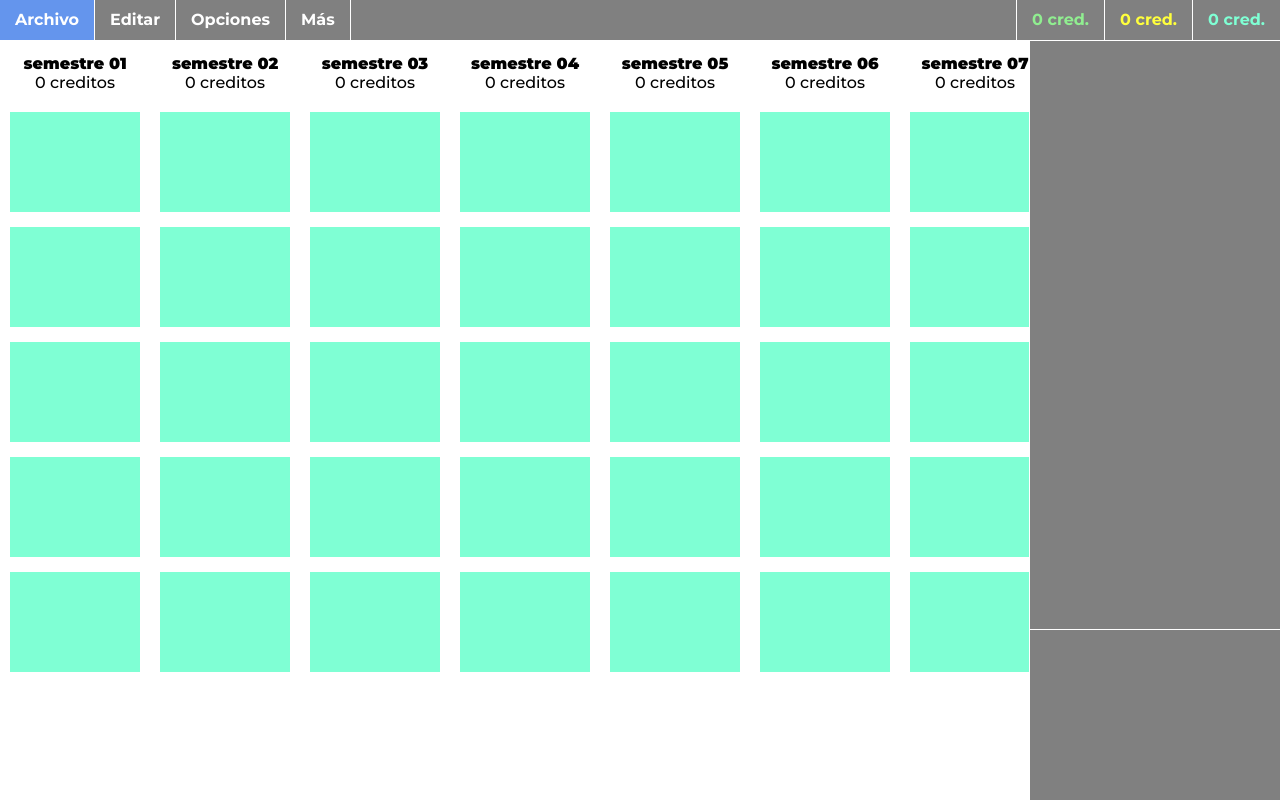
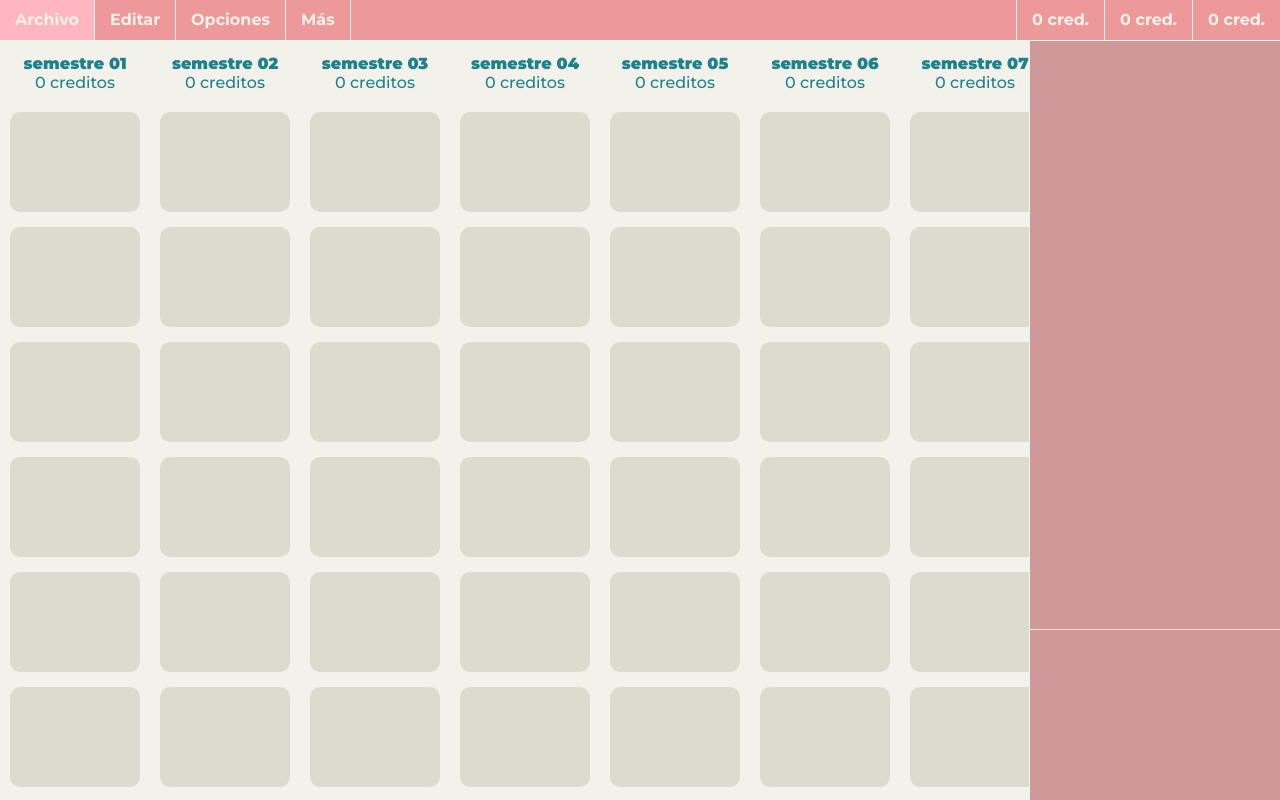
Before and after one commit to CristianCamiloGarciaPalacios/Malla_curricular, a plain HTML site: page index.html in a window 1280 px wide. Drawn offline with Linux system fonts and the light colour scheme.

Commit message:
commit main

```diff
--- a/app/main_app.js
+++ b/app/main_app.js
@@ -5,8 +5,8 @@ const iconMenu = document.querySelector('#icon-menu');
 const mainMenu = document.querySelector('#main-menu');
 
 let arrayMaterias = [] // (semestre, fila)
-let numSemestres = 15
-let numFilas = 5
+let numSemestres = 10
+let numFilas = 6
 
 iconMenu.addEventListener('click', () => {
     mainMenu.classList.toggle('menu-show');
--- a/style/main_style.css
+++ b/style/main_style.css
@@ -5,8 +5,8 @@ html, body{
 }
 
 .top-bar {
-    background: gray;
-    border-bottom: 1px solid white;
+    background: #EE9999;
+    border-bottom: 1px solid #F2F2EB;
     height: 40px;
 }
 
@@ -20,7 +20,7 @@ html, body{
     flex-direction: column;
     width: 250px;
     height: 100%;
-    border-left: 1px solid white;
+    border-left: 1px solid #F2F2EB;
     @media screen and (max-width: 1000px){
         width: 25%;
     }
--- a/style/style_main_panel.css
+++ b/style/style_main_panel.css
@@ -1,5 +1,5 @@
 .main-panel {
-    background-color: white;
+    background-color: #F2F2EB;
     flex: 1;
     overflow: auto;
     display: flex;
@@ -9,13 +9,13 @@
 .main-panel::-webkit-scrollbar {
     height: 10px;
     width: 10px;
-    background-color: white;
+    background-color: #F2F2EB;
 }
 
 .main-panel::-webkit-scrollbar-thumb {
     height: 10px;
     width: 10px;
-    background-color: gray;
+    background-color: cadetblue;
     border-radius: 10px;
 }
 
@@ -29,7 +29,7 @@
 .contenedor-semestre p {
     margin: 0;
     display: block;
-    color: black;
+    color: #1F818C;
     background: none;
     width: 100%;
     text-align: center;
@@ -49,7 +49,13 @@
     margin-top: 15px;
     margin-left: 10px;
     margin-right: 10px;
-    background-color: aquamarine;
+    background-color:#dddbcf;
     width: 130px;
     height: 100px;
+    border-radius: 10px;
 }
+
+.materia:hover {
+    cursor: pointer;
+    box-shadow: 0 0.1rem 0.4rem rgba(0,0,0,0.3);
+}
--- a/style/style_right_bottom_panel.css
+++ b/style/style_right_bottom_panel.css
@@ -1,7 +1,7 @@
 .right-bottom-panel {
-    background-color: gray;
+    background-color: #CF9999;
     height: 170px;
-    border-top: 1px solid white;
+    border-top: 1px solid #F2F2EB;
 
     @media screen and (max-height: 340px){
         display: none;
--- a/style/style_right_top_panel.css
+++ b/style/style_right_top_panel.css
@@ -1,17 +1,16 @@
 .right-top-panel {
-    background-color: gray;
-    overflow-y: auto;
-    overflow-x: auto;
+    background-color: #CF9999;
+    overflow: auto;
     flex: 1;
 }
 
 .right-top-panel::-webkit-scrollbar {
     width: 7px;
-    background-color: gray;
+    background-color: #1F818C;
 }
 
 .right-top-panel::-webkit-scrollbar-thumb {
     width: 7px;
-    background-color: white;
+    background-color: #CF9999;
     border-radius: 7px;
 }
--- a/style/style_top_bar.css
+++ b/style/style_top_bar.css
@@ -13,7 +13,7 @@
 }
 
 .icon-menu-bar {
-    background: white;
+    background: #F2F2EB;
     width: 30px;
     height: 4px;
     border-radius: 4px;
@@ -28,7 +28,7 @@
     height: 4px;
     border-radius: 4px;
     top: -.5em;
-    background: white;
+    background: #F2F2EB;
 }
 
 .icon-menu-bar:after {
@@ -36,12 +36,12 @@
 }
 
 .icon-menu:hover {
-    background: cornflowerblue;
+    background: lightpink;
 }
 
 .menu {
     width: max-content;
-    background: gray;
+    background: #EE9999;
     padding: 0;
     margin: 0;
     list-style: none;
@@ -61,20 +61,20 @@
 }
 
 .menu-item {
-    color: white;
+    color: #F2F2EB;
     text-decoration: none;
     height: 30px;
     padding: 10px 15px 0px 15px;
-    border-bottom: 1px solid white;
+    border-top: 1px solid #F2F2EB;
     cursor: pointer;
     @media screen and (min-width: 768px){
-        border-bottom: none;
-        border-right:  1px solid white;
+        border-top: none;
+        border-right:  1px solid #F2F2EB;
     }
 }
 
 .menu-item:hover {
-    background: cornflowerblue;
+    background: lightpink;
 }
 
 .top-bar section {
@@ -90,17 +90,17 @@
     margin: 0;
     height: 30px;
     padding: 10px 15px 0px 15px;
-    border-left: 1px solid white;
+    border-left: 1px solid #F2F2EB;
 }
 
 #creditos-malla {
-    color: lightgreen;
+    color: #F2F2EB;
 }
 
 #creditos-nivelatorias {
-    color: rgb(255, 255, 60);
+    color: #F2F2EB;
 }
 
 #creditos-libres {
-    color: aquamarine;
+    color: #F2F2EB;
 }
```
